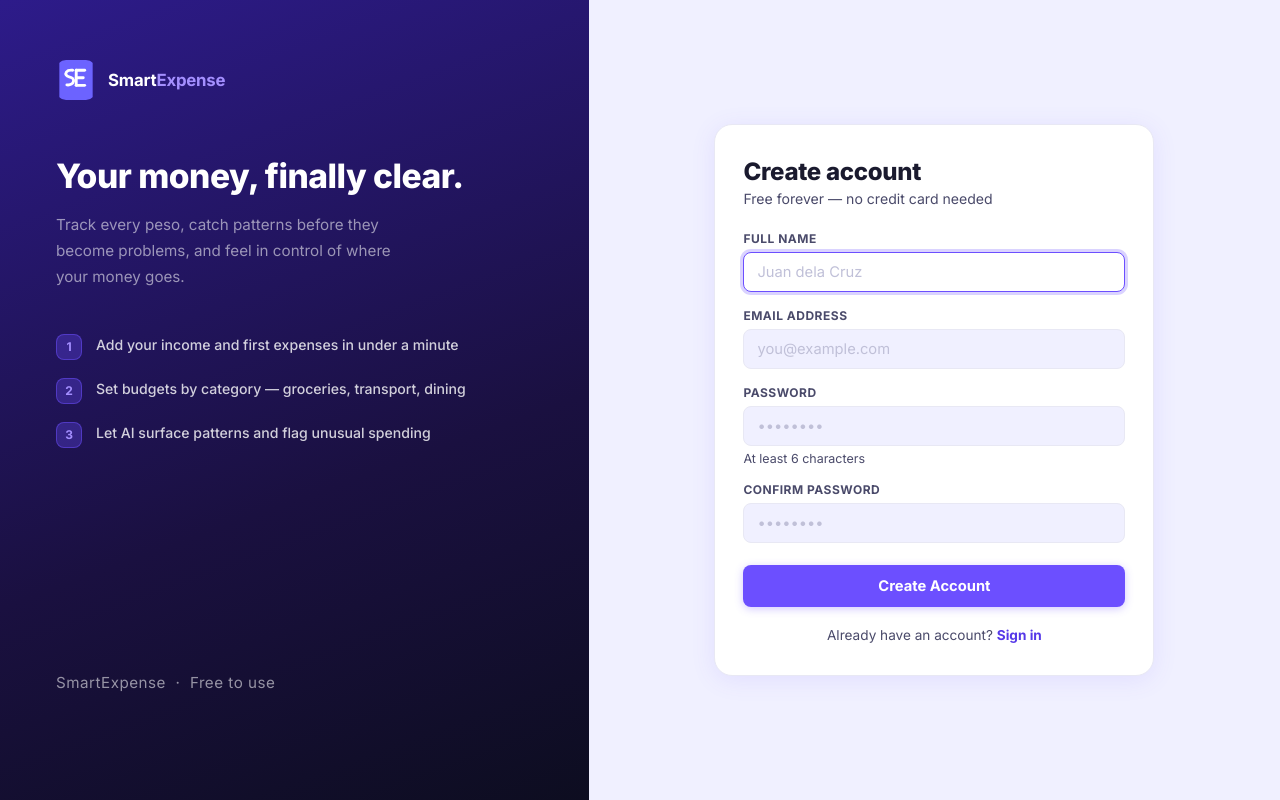
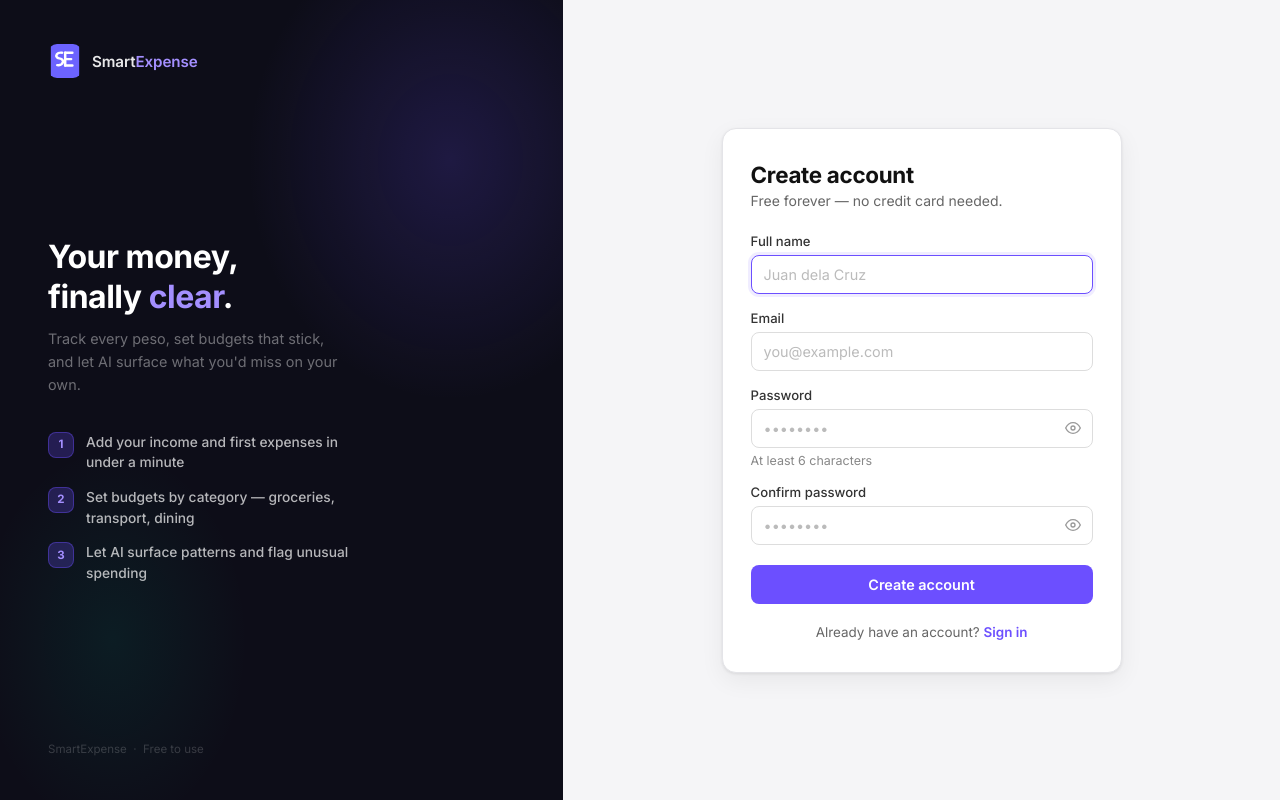
Before and after one commit to theJuan05/smartexpense, a Flask app: page /register in a window 1280 px wide. Run offline with Flask 3, Linux system fonts and the light colour scheme.

Commit message:
feat: match register page UI/UX to login page
- Same dark left panel (#0d0d18 + radial gradients), brand layout, and footer
- Same form card style (white bg, 14px radius, subtle shadow, #e4e4e8 border)
- Same field labels (0.82rem, weight 500, #333) and input styling (white bg, #ddd border)
- Added password show/hide toggles to both password fields
- Added skeleton loader overlay
- Added session check: redirect to app if already logged in

Co-Authored-By: Claude Sonnet 4.6 <noreply@anthropic.com>

```diff
--- a/backend/static/service-worker.js
+++ b/backend/static/service-worker.js
@@ -1,4 +1,4 @@
-const CACHE_NAME = 'smartexpense-v15';
+const CACHE_NAME = 'smartexpense-v16';
 const STATIC_ASSETS = [
   '/',
   '/frontend/index.html',
--- a/backend/templates/auth/register.html
+++ b/backend/templates/auth/register.html
@@ -3,9 +3,9 @@
 <head>
   <meta charset="UTF-8" />
   <meta name="viewport" content="width=device-width, initial-scale=1.0" />
-  <title>Create Account – SmartExpense AI Pro</title>
+  <title>Create Account – SmartExpense</title>
   <link rel="preconnect" href="https://fonts.googleapis.com" />
-  <link href="https://fonts.googleapis.com/css2?family=Inter:wght@400;500;600;700;800&display=swap" rel="stylesheet" />
+  <link href="https://fonts.googleapis.com/css2?family=Inter:wght@400;500;600;700&display=swap" rel="stylesheet" />
   <style>
     *, *::before, *::after { box-sizing: border-box; margin: 0; padding: 0; }
 
@@ -13,77 +13,105 @@
       font-family: 'Inter', -apple-system, BlinkMacSystemFont, sans-serif;
       min-height: 100vh;
       display: flex;
-      background: #f0f0ff;
+      background: #f5f5f7;
       -webkit-font-smoothing: antialiased;
+      color: #111;
     }
 
-    /* ── Left panel (desktop only) ────────────────── */
+    /* ── Left panel ─────────────────────────────────── */
     .left-panel {
       display: none;
       flex-direction: column;
-      justify-content: center;
-      padding: 60px 56px;
-      background: linear-gradient(160deg, #2d1b8a 0%, #1a1040 60%, #0d0d20 100%);
-      width: 46%;
+      width: 44%;
       min-height: 100vh;
+      background: #0d0d18;
+      padding: 44px 48px;
       position: sticky;
       top: 0;
+      overflow: hidden;
+    }
+
+    .left-panel::before {
+      content: '';
+      position: absolute;
+      inset: 0;
+      background:
+        radial-gradient(ellipse 60% 50% at 80% 20%, rgba(108,79,255,0.18) 0%, transparent 60%),
+        radial-gradient(ellipse 40% 40% at 20% 80%, rgba(0,212,170,0.08) 0%, transparent 60%);
+      pointer-events: none;
     }
 
     .brand {
       display: flex;
       align-items: center;
-      gap: 12px;
-      margin-bottom: 56px;
+      gap: 10px;
+      position: relative;
+      z-index: 1;
     }
 
     .brand-icon {
-      width: 40px;
-      height: 40px;
-      border-radius: 10px;
+      width: 34px;
+      height: 34px;
+      border-radius: 9px;
+      display: block;
       flex-shrink: 0;
-      display: block;
     }
 
     .brand-name {
-      font-size: 1.05rem;
-      font-weight: 700;
-      color: white;
-      letter-spacing: -0.2px;
+      font-size: 0.95rem;
+      font-weight: 600;
+      color: rgba(255,255,255,0.9);
+      letter-spacing: -0.1px;
     }
 
     .brand-name span { color: #a48fff; }
 
-    .left-panel h1 {
-      font-size: 2.1rem;
-      font-weight: 800;
-      color: white;
-      line-height: 1.2;
-      margin-bottom: 16px;
-      letter-spacing: -0.5px;
+    .left-body {
+      flex: 1;
+      display: flex;
+      flex-direction: column;
+      justify-content: center;
+      position: relative;
+      z-index: 1;
     }
 
-    .left-panel p {
-      font-size: 0.95rem;
-      color: rgba(255,255,255,0.55);
-      line-height: 1.7;
-      margin-bottom: 44px;
-      max-width: 340px;
+    .left-heading {
+      font-size: 2rem;
+      font-weight: 700;
+      color: #fff;
+      line-height: 1.25;
+      letter-spacing: -0.5px;
+      margin-bottom: 10px;
     }
 
+    .left-heading em {
+      font-style: normal;
+      color: #a48fff;
+    }
+
+    .left-sub {
+      font-size: 0.9rem;
+      color: rgba(255,255,255,0.4);
+      line-height: 1.6;
+      margin-bottom: 36px;
+      max-width: 300px;
+    }
+
+    /* Step list */
     .step-list {
       list-style: none;
       display: flex;
       flex-direction: column;
-      gap: 18px;
+      gap: 14px;
+      max-width: 320px;
     }
 
     .step-list li {
       display: flex;
       align-items: flex-start;
-      gap: 14px;
-      color: rgba(255,255,255,0.8);
-      font-size: 0.88rem;
+      gap: 12px;
+      color: rgba(255,255,255,0.7);
+      font-size: 0.86rem;
       font-weight: 500;
       line-height: 1.5;
     }
@@ -91,27 +119,26 @@
     .step-num {
       width: 26px;
       height: 26px;
-      background: rgba(108,79,255,0.3);
-      border: 1px solid rgba(108,79,255,0.5);
+      background: rgba(108,79,255,0.25);
+      border: 1px solid rgba(108,79,255,0.4);
       border-radius: 8px;
       flex-shrink: 0;
       display: flex;
       align-items: center;
       justify-content: center;
-      font-size: 0.75rem;
+      font-size: 0.72rem;
       font-weight: 700;
       color: #a48fff;
     }
 
-    .left-tagline {
-      margin-top: auto;
-      padding-top: 48px;
+    .left-foot {
+      position: relative;
+      z-index: 1;
       font-size: 0.72rem;
-      color: rgba(255,255,255,0.2);
-      letter-spacing: 0.5px;
+      color: rgba(255,255,255,0.18);
     }
 
-    /* ── Right panel ──────────────────────────────── */
+    /* ── Right panel ────────────────────────────────── */
     .right-panel {
       flex: 1;
       display: flex;
@@ -123,205 +150,265 @@
 
     .auth-card {
       width: 100%;
-      max-width: 440px;
+      max-width: 400px;
     }
 
+    /* Mobile brand */
     .mobile-brand {
       display: flex;
       align-items: center;
-      gap: 10px;
+      gap: 9px;
       margin-bottom: 28px;
     }
 
     .mobile-brand-icon {
-      width: 34px;
-      height: 34px;
+      width: 32px;
+      height: 32px;
       border-radius: 8px;
       display: block;
     }
 
     .mobile-brand-name {
-      font-size: 1rem;
-      font-weight: 700;
-      color: #1a1a2e;
-      letter-spacing: -0.2px;
+      font-size: 0.95rem;
+      font-weight: 600;
+      color: #111;
     }
 
     .mobile-brand-name span { color: #6c4fff; }
 
-    /* ── Form card ────────────────────────────────── */
+    /* Form card */
     .form-card {
-      background: white;
-      border-radius: 18px;
+      background: #fff;
+      border-radius: 14px;
       padding: 32px 28px;
-      box-shadow: 0 4px 24px rgba(108,79,255,0.1);
-      border: 0.5px solid #e8e8f4;
+      box-shadow: 0 1px 3px rgba(0,0,0,0.08), 0 8px 24px rgba(0,0,0,0.06);
+      border: 0.5px solid #e4e4e8;
+      position: relative;
     }
 
     .form-card h2 {
-      font-size: 1.5rem;
-      font-weight: 800;
-      color: #1a1a2e;
+      font-size: 1.4rem;
+      font-weight: 700;
+      color: #111;
       margin-bottom: 4px;
       letter-spacing: -0.3px;
     }
 
     .form-card .subtitle {
-      font-size: 0.88rem;
-      color: #4a4a6a;
+      font-size: 0.875rem;
+      color: #666;
       margin-bottom: 24px;
     }
 
     /* Flash messages */
     .flash {
-      padding: 10px 14px;
+      padding: 10px 13px;
       border-radius: 8px;
       font-size: 0.83rem;
       margin-bottom: 16px;
       font-weight: 500;
     }
-    .flash.error   { background: #fff0f0; color: #7a1a1e; border: 0.5px solid rgba(231,76,60,0.25); }
-    .flash.success { background: #edfaf3; color: #0a5f40; border: 0.5px solid rgba(10,140,90,0.25); }
-    .flash.info    { background: #f0eeff; color: #3a1a9a; border: 0.5px solid rgba(108,79,255,0.25); }
+    .flash.error   { background: #fff0f0; color: #7a1a1e; border: 1px solid rgba(231,76,60,0.2); }
+    .flash.success { background: #edfaf3; color: #0a5f40; border: 1px solid rgba(10,140,90,0.2); }
+    .flash.info    { background: #f0eeff; color: #3a1a9a; border: 1px solid rgba(108,79,255,0.2); }
 
     /* Fields */
     .field { margin-bottom: 16px; }
 
     .field label {
       display: block;
-      font-size: 0.75rem;
-      font-weight: 700;
-      color: #4a4a6a;
-      text-transform: uppercase;
-      letter-spacing: 0.5px;
+      font-size: 0.82rem;
+      font-weight: 500;
+      color: #333;
       margin-bottom: 6px;
     }
 
+    .field-input-wrap { position: relative; }
+
     .field input {
       width: 100%;
-      padding: 10px 13px;
-      border: 0.5px solid #e8e8f4;
+      padding: 10px 12px;
+      border: 1px solid #ddd;
       border-radius: 8px;
       font-family: 'Inter', sans-serif;
-      font-size: 0.92rem;
-      color: #1a1a2e;
-      background: #f0f0ff;
-      transition: border-color 0.15s, background 0.15s, box-shadow 0.15s;
+      font-size: 0.9rem;
+      color: #111;
+      background: #fff;
+      transition: border-color 0.15s, box-shadow 0.15s;
     }
 
     .field input:focus {
       outline: none;
       border-color: #6c4fff;
-      background: white;
-      box-shadow: 0 0 0 3px rgba(108,79,255,0.12);
+      box-shadow: 0 0 0 3px rgba(108,79,255,0.1);
     }
 
-    .field input:focus-visible {
-      outline: none;
-      border-color: #6c4fff;
-      box-shadow: 0 0 0 3px rgba(108,79,255,0.25);
-    }
+    .field input::placeholder { color: #bbb; }
 
-    .field input::placeholder { color: #c0c0d8; }
+    .field input[type="password"] { padding-right: 42px; }
 
     .hint {
       font-size: 0.78rem;
-      color: #4a4a6a;
+      color: #888;
       margin-top: 5px;
     }
 
-    /* Submit button */
-    .btn-register {
+    /* Password toggle */
+    .pw-toggle {
+      position: absolute;
+      right: 0;
+      top: 0;
+      height: 100%;
+      width: 40px;
+      background: none;
+      border: none;
+      cursor: pointer;
+      color: #999;
+      display: flex;
+      align-items: center;
+      justify-content: center;
+      transition: color 0.15s;
+    }
+
+    .pw-toggle:hover { color: #555; }
+
+    /* Submit */
+    .btn-submit {
       width: 100%;
-      padding: 12px;
+      padding: 11px;
       background: #6c4fff;
       color: white;
       border: none;
       border-radius: 8px;
       font-family: 'Inter', sans-serif;
-      font-size: 0.92rem;
-      font-weight: 700;
+      font-size: 0.9rem;
+      font-weight: 600;
       cursor: pointer;
-      transition: background 0.15s, box-shadow 0.15s, transform 0.15s;
-      box-shadow: 0 2px 8px rgba(108,79,255,0.3);
-      margin-top: 6px;
+      transition: background 0.15s, box-shadow 0.15s;
+      margin-top: 4px;
     }
 
-    .btn-register:hover {
-      background: #5538e8;
-      box-shadow: 0 4px 16px rgba(108,79,255,0.4);
-      transform: translateY(-1px);
-    }
-
-    .btn-register:active { transform: scale(0.97); }
-
-    .btn-register:focus-visible {
-      outline: none;
-      box-shadow: 0 0 0 3px rgba(108,79,255,0.35);
-    }
+    .btn-submit:hover  { background: #5538e8; box-shadow: 0 4px 12px rgba(108,79,255,0.3); }
+    .btn-submit:active { transform: scale(0.98); }
+    .btn-submit:focus-visible { outline: none; box-shadow: 0 0 0 3px rgba(108,79,255,0.35); }
 
     .form-footer {
       text-align: center;
       margin-top: 20px;
-      font-size: 0.85rem;
-      color: #4a4a6a;
+      font-size: 0.84rem;
+      color: #666;
     }
 
     .form-footer a {
-      color: #5538e8;
-      font-weight: 700;
+      color: #6c4fff;
+      font-weight: 600;
       text-decoration: none;
     }
 
     .form-footer a:hover { text-decoration: underline; }
-    .form-footer a:focus-visible { outline: 2px solid #6c4fff; outline-offset: 2px; border-radius: 2px; }
 
     /* ── Desktop ──────────────────────────────────── */
     @media (min-width: 860px) {
       .left-panel   { display: flex; }
       .mobile-brand { display: none; }
-      .right-panel  { background: #f0f0ff; }
+      .right-panel  { background: #f5f5f7; }
     }
 
     @media (max-width: 480px) {
-      .form-card { padding: 24px 18px; border-radius: 14px; }
+      .form-card { padding: 26px 20px; }
     }
+
+    /* ── Skeleton loader ─────────────────────────────── */
+    @keyframes sk-shimmer {
+      0%   { background-position: -500px 0; }
+      100% { background-position:  500px 0; }
+    }
+
+    .sk-line {
+      border-radius: 6px;
+      background: linear-gradient(90deg, #e8e8ee 25%, #f2f2f7 50%, #e8e8ee 75%);
+      background-size: 500px 100%;
+      animation: sk-shimmer 1.4s infinite linear;
+    }
+
+    #reg-skeleton {
+      position: absolute;
+      inset: 0;
+      z-index: 10;
+      background: #fff;
+      border-radius: 14px;
+      padding: 32px 28px;
+      display: flex;
+      flex-direction: column;
+      gap: 0;
+      pointer-events: none;
+      transition: opacity 0.25s, visibility 0.25s;
+    }
+
+    #reg-skeleton.sk-hidden {
+      opacity: 0;
+      visibility: hidden;
+    }
+
+    .sk-auth-title  { height: 22px; width: 55%; margin-bottom: 8px; }
+    .sk-auth-sub    { height: 13px; width: 40%; margin-bottom: 26px; }
+    .sk-auth-label  { height: 11px; width: 30%; margin-bottom: 8px; }
+    .sk-auth-input  { height: 40px; width: 100%; border-radius: 8px; margin-bottom: 18px; }
+    .sk-auth-btn    { height: 42px; width: 100%; border-radius: 8px; margin-top: 6px; }
+    .sk-auth-footer { height: 12px; width: 50%; margin: 20px auto 0; }
   </style>
 </head>
 <body>
 
-  <!-- Left panel — desktop only -->
+  <!-- Left panel — desktop -->
   <div class="left-panel">
     <div class="brand">
       <img src="/static/icons/logo-icon.svg" class="brand-icon" alt="" aria-hidden="true">
       <div class="brand-name">Smart<span>Expense</span></div>
     </div>
 
-    <h1>Your money, finally clear.</h1>
-    <p>Track every peso, catch patterns before they become problems, and feel in control of where your money goes.</p>
+    <div class="left-body">
+      <h1 class="left-heading">Your money,<br>finally <em>clear</em>.</h1>
+      <p class="left-sub">Track every peso, set budgets that stick, and let AI surface what you'd miss on your own.</p>
 
-    <ul class="step-list">
-      <li><span class="step-num" aria-hidden="true">1</span> Add your income and first expenses in under a minute</li>
-      <li><span class="step-num" aria-hidden="true">2</span> Set budgets by category — groceries, transport, dining</li>
-      <li><span class="step-num" aria-hidden="true">3</span> Let AI surface patterns and flag unusual spending</li>
-    </ul>
+      <ul class="step-list" aria-hidden="true">
+        <li><span class="step-num">1</span> Add your income and first expenses in under a minute</li>
+        <li><span class="step-num">2</span> Set budgets by category — groceries, transport, dining</li>
+        <li><span class="step-num">3</span> Let AI surface patterns and flag unusual spending</li>
+      </ul>
+    </div>
 
-    <p class="left-tagline">SmartExpense &nbsp;·&nbsp; Free to use</p>
+    <p class="left-foot">SmartExpense &nbsp;·&nbsp; Free to use</p>
   </div>
 
   <!-- Right panel -->
   <div class="right-panel">
     <div class="auth-card">
 
-      <!-- Mobile logo -->
+      <!-- Mobile brand -->
       <div class="mobile-brand">
         <img src="/static/icons/logo-icon.svg" class="mobile-brand-icon" alt="" aria-hidden="true">
         <div class="mobile-brand-name">Smart<span>Expense</span></div>
       </div>
 
       <div class="form-card">
+
+        <!-- Skeleton overlay -->
+        <div id="reg-skeleton">
+          <div class="sk-line sk-auth-title"></div>
+          <div class="sk-line sk-auth-sub"></div>
+          <div class="sk-line sk-auth-label"></div>
+          <div class="sk-line sk-auth-input"></div>
+          <div class="sk-line sk-auth-label"></div>
+          <div class="sk-line sk-auth-input"></div>
+          <div class="sk-line sk-auth-label"></div>
+          <div class="sk-line sk-auth-input" style="margin-bottom:0"></div>
+          <div class="sk-line sk-auth-btn"></div>
+          <div class="sk-line sk-auth-footer"></div>
+        </div>
+
         <h2>Create account</h2>
-        <p class="subtitle">Free forever — no credit card needed</p>
+        <p class="subtitle">Free forever — no credit card needed.</p>
 
         {% with messages = get_flashed_messages(with_categories=true) %}
           {% for category, message in messages %}
@@ -332,35 +419,106 @@
         <form method="POST" action="{{ url_for('auth.register') }}">
           <div class="field">
             <label for="name">Full name</label>
-            <input type="text" id="name" name="name" placeholder="Juan dela Cruz" required autofocus autocomplete="name" />
+            <input type="text" id="name" name="name" placeholder="Juan dela Cruz"
+                   required autofocus autocomplete="name" />
           </div>
 
           <div class="field">
-            <label for="email">Email address</label>
-            <input type="email" id="email" name="email" placeholder="you@example.com" required autocomplete="email" />
+            <label for="email">Email</label>
+            <input type="email" id="email" name="email" placeholder="you@example.com"
+                   required autocomplete="email" />
           </div>
 
           <div class="field">
             <label for="password">Password</label>
-            <input type="password" id="password" name="password" placeholder="••••••••" required autocomplete="new-password" aria-describedby="password-hint" />
-            <p class="hint" id="password-hint">At least 6 characters</p>
+            <div class="field-input-wrap">
+              <input type="password" id="password" name="password" placeholder="••••••••"
+                     required autocomplete="new-password" aria-describedby="pw-hint" />
+              <button type="button" class="pw-toggle" id="pw-toggle-1"
+                      aria-label="Show password" title="Show password">
+                <svg id="eye-1" width="16" height="16" viewBox="0 0 24 24" fill="none"
+                     stroke="currentColor" stroke-width="2" stroke-linecap="round" stroke-linejoin="round">
+                  <path d="M1 12s4-8 11-8 11 8 11 8-4 8-11 8-11-8-11-8z"/>
+                  <circle cx="12" cy="12" r="3"/>
+                </svg>
+                <svg id="eye-off-1" width="16" height="16" viewBox="0 0 24 24" fill="none"
+                     stroke="currentColor" stroke-width="2" stroke-linecap="round" stroke-linejoin="round"
+                     style="display:none">
+                  <path d="M17.94 17.94A10.07 10.07 0 0 1 12 20c-7 0-11-8-11-8a18.45 18.45 0 0 1 5.06-5.94"/>
+                  <path d="M9.9 4.24A9.12 9.12 0 0 1 12 4c7 0 11 8 11 8a18.5 18.5 0 0 1-2.16 3.19"/>
+                  <line x1="1" y1="1" x2="23" y2="23"/>
+                </svg>
+              </button>
+            </div>
+            <p class="hint" id="pw-hint">At least 6 characters</p>
           </div>
 
           <div class="field">
             <label for="confirm_password">Confirm password</label>
-            <input type="password" id="confirm_password" name="confirm_password" placeholder="••••••••" required autocomplete="new-password" />
+            <div class="field-input-wrap">
+              <input type="password" id="confirm_password" name="confirm_password" placeholder="••••••••"
+                     required autocomplete="new-password" />
+              <button type="button" class="pw-toggle" id="pw-toggle-2"
+                      aria-label="Show password" title="Show password">
+                <svg id="eye-2" width="16" height="16" viewBox="0 0 24 24" fill="none"
+                     stroke="currentColor" stroke-width="2" stroke-linecap="round" stroke-linejoin="round">
+                  <path d="M1 12s4-8 11-8 11 8 11 8-4 8-11 8-11-8-11-8z"/>
+                  <circle cx="12" cy="12" r="3"/>
+                </svg>
+                <svg id="eye-off-2" width="16" height="16" viewBox="0 0 24 24" fill="none"
+                     stroke="currentColor" stroke-width="2" stroke-linecap="round" stroke-linejoin="round"
+                     style="display:none">
+                  <path d="M17.94 17.94A10.07 10.07 0 0 1 12 20c-7 0-11-8-11-8a18.45 18.45 0 0 1 5.06-5.94"/>
+                  <path d="M9.9 4.24A9.12 9.12 0 0 1 12 4c7 0 11 8 11 8a18.5 18.5 0 0 1-2.16 3.19"/>
+                  <line x1="1" y1="1" x2="23" y2="23"/>
+                </svg>
+              </button>
+            </div>
           </div>
 
-          <button type="submit" class="btn-register">Create Account</button>
+          <button type="submit" class="btn-submit">Create account</button>
         </form>
 
         <p class="form-footer">
           Already have an account? <a href="{{ url_for('auth.login') }}">Sign in</a>
         </p>
+
       </div>
-
     </div>
   </div>
 
+  <script>
+    // Password toggles
+    function makePwToggle(inputId, btnId, eyeId, eyeOffId) {
+      const input  = document.getElementById(inputId);
+      const btn    = document.getElementById(btnId);
+      const eye    = document.getElementById(eyeId);
+      const eyeOff = document.getElementById(eyeOffId);
+      btn.addEventListener('click', function () {
+        const show = input.type === 'password';
+        input.type          = show ? 'text' : 'password';
+        eye.style.display   = show ? 'none' : '';
+        eyeOff.style.display = show ? '' : 'none';
+        this.setAttribute('aria-label', show ? 'Hide password' : 'Show password');
+      });
+    }
+
+    makePwToggle('password',         'pw-toggle-1', 'eye-1', 'eye-off-1');
+    makePwToggle('confirm_password', 'pw-toggle-2', 'eye-2', 'eye-off-2');
+
+    // Hide skeleton + redirect if already logged in
+    const skel = document.getElementById('reg-skeleton');
+    setTimeout(() => skel.classList.add('sk-hidden'), 2000);
+
+    (async function () {
+      try {
+        const res  = await fetch('/api/auth/status');
+        const data = await res.json();
+        if (data.logged_in) { window.location.href = '/'; return; }
+      } catch (_) {}
+      skel.classList.add('sk-hidden');
+    })();
+  </script>
+
 </body>
 </html>
```
